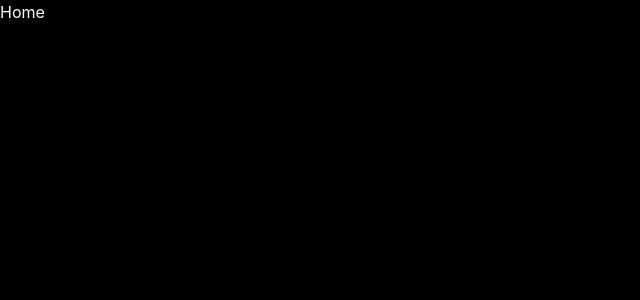
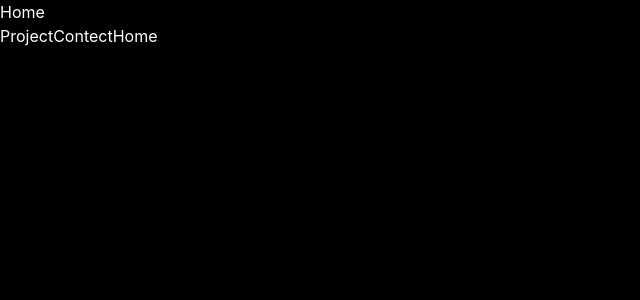
Before and after one commit to Devrajjangid007/New-Add-App, a React (Vite) app: page / in a window 1280 px wide. Shown: the top 300 px of the page, without its empty margins (0-640 px from the left). Built offline with nearby package versions, Linux system fonts and the light colour scheme.

Commit message:
All Page link

```diff
--- a/src/App.jsx
+++ b/src/App.jsx
@@ -1,7 +1,8 @@
 import React from 'react'
-import { Route, Router, Routes } from 'react-router-dom'
+import { Link, Route, Router, Routes } from 'react-router-dom'
 import Home from './Pages/Home'
 import Contect from './Pages/Contect'
+import Project from './Pages/Project'
 
 const App = () => {
   return (
@@ -9,7 +10,15 @@ const App = () => {
       <Routes>
         <Route path='/' element={ <Home/> }/>
         <Route path='/contect' element={<Contect/>} />
+        <Route path='/project' element={<Project/>} />
       </Routes>
+      <Link to='/project'>Project</Link>
+      <Link to='/contect'>Contect</Link>
+      <Link to='/'>Home</Link>
+
+
+
+
     </div>
   )
 }
```
